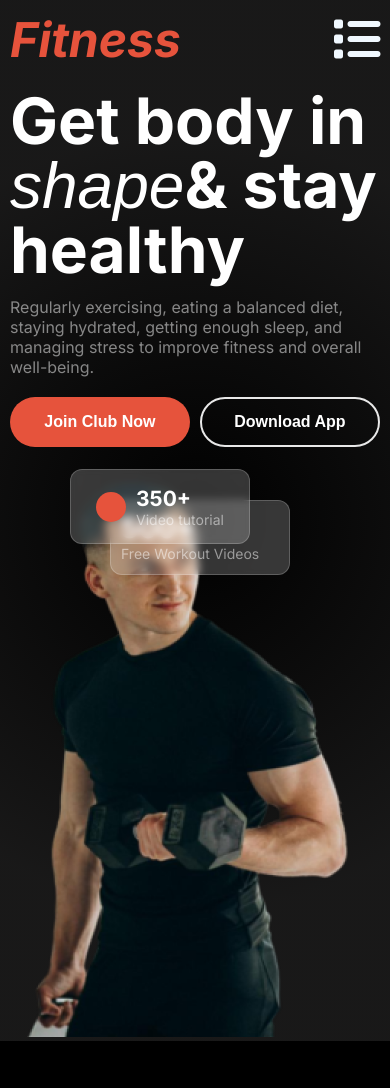
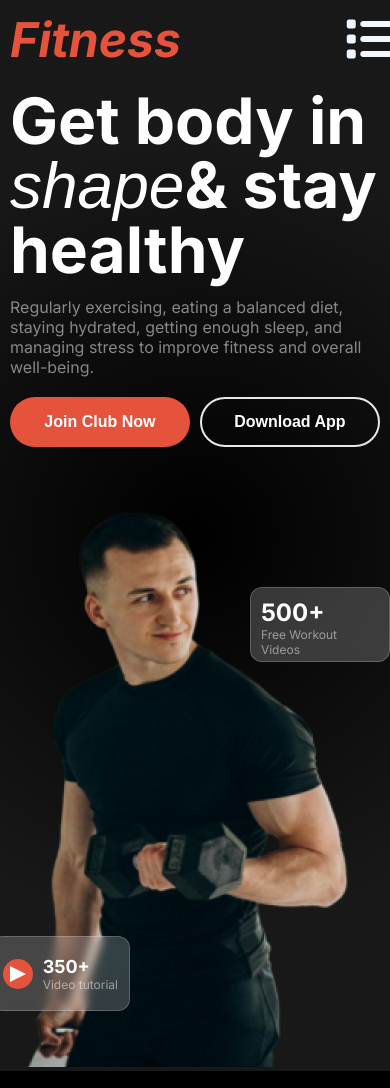
Before and after one commit to ayubislam1/Assignment-2, a plain HTML site: page index.html in a window 390 px wide. Shown: the top 1088 px of the page. Drawn offline with Linux system fonts and the light colour scheme; a web font is replaced by a local one.

Commit message:
fixed banner cart

```diff
--- a/index.html
+++ b/index.html
@@ -49,7 +49,9 @@
 						<span>500+</span><br />Free Workout Videos
 					</p>
 					<div class="banner-cart2 description-text">
-						<span class="circle"> </span>
+						<span class="circle">
+							<p class="circle-btn"></p>
+						</span>
 						<p>
 							<span class="cart2">350+</span><br />
 							Video tutorial
--- a/style.css
+++ b/style.css
@@ -54,6 +54,7 @@ header {
 }
 
 /* nav part design */
+
 nav {
 	width: 100%;
 	margin: 0 auto;
@@ -104,6 +105,7 @@ nav {
 	justify-content: space-around;
 	margin: 0 auto;
 	align-items: center;
+	gap: 130px;
 }
 .banner-container {
 	width: 70%;
@@ -125,7 +127,9 @@ nav {
 	margin-top: 15px;
 	margin-bottom: 20px;
 }
-
+.banner-img {
+	position: relative;
+}
 .builder-img {
 	width: 100%;
 }
@@ -140,8 +144,8 @@ nav {
 	padding: 10px;
 	border-radius: 12px;
 	height: 75px;
-	width: 180px;
-	font-size: 14px;
+	width: 50%;
+	font-size: 12px;
 	backdrop-filter: blur(4px);
 	border: 1px solid rgba(255, 255, 255, 0.2);
 }
@@ -161,19 +165,28 @@ nav {
 	height: 30px;
 	border-radius: 50%;
 }
+.circle-btn {
+	width: 0;
+	height: 0;
+	border-left: 8px solid transparent;
+	border-right: 8px solid transparent;
+	border-bottom: 16px solid white;
+	transform: rotate(90deg);
+	margin: 7px;
+}
 .banner-cart2 {
 	position: absolute;
-	bottom: 90px;
+	bottom: 60px;
 	display: flex;
 	justify-content: center;
 	align-items: center;
 	gap: 10px;
-	right: 440px;
+	left: -30px;
 }
 .banner-cart1 {
 	position: absolute;
-	right: 150px;
-	top: 180px;
+	right: -20px;
+	top: 100px;
 }
 /* habit part design */
 .habit {
@@ -266,6 +279,7 @@ nav {
 	display: flex;
 	justify-content: space-around;
 	justify-items: center;
+	align-items: center;
 }
 .calculator-chart-title,
 .calculator-title {
@@ -419,8 +433,8 @@ th {
 	padding: 20px;
 }
 hr {
-	width: 50%;
-	margin-left: 25%;
+	width: 70%;
+	margin-left: 15%;
 	border: 1px solid rgba(255, 255, 255, 0.126);
 }
 @media screen and (max-width: 576px) {
@@ -442,7 +456,7 @@ hr {
 		display: flex;
 		justify-content: space-between;
 		width: 100%;
-		gap: 60%;
+		gap: 65%;
 	}
 	.menu-icon {
 		display: inline;
@@ -452,6 +466,9 @@ hr {
 		width: 100%;
 		flex-direction: column;
 	}
+	.banner-img {
+		margin-top: -100px;
+	}
 	.banner-container {
 		width: 100%;
 	}
@@ -459,12 +476,10 @@ hr {
 		display: flex;
 	}
 	.banner-cart1 {
-		top: 500px;
-		right: 100px;
+		width: 40%;
 	}
 	.banner-cart2 {
-		bottom: 300px;
-		left: 70px;
+		width: 40%;
 	}
 	.habit-container {
 		flex-direction: column;
@@ -489,6 +504,7 @@ hr {
 	.run-img {
 		width: 100%;
 		margin: 20px;
+		height: 100%;
 	}
 	.run-btn {
 		width: 100%;
@@ -532,7 +548,8 @@ hr {
 		gap: 20px;
 	}
 	hr {
-		width: 100%;
-		margin: 0;
+		width: 90%;
+		margin-left: 0;
+		margin-left: 5%;
 	}
 }
```
